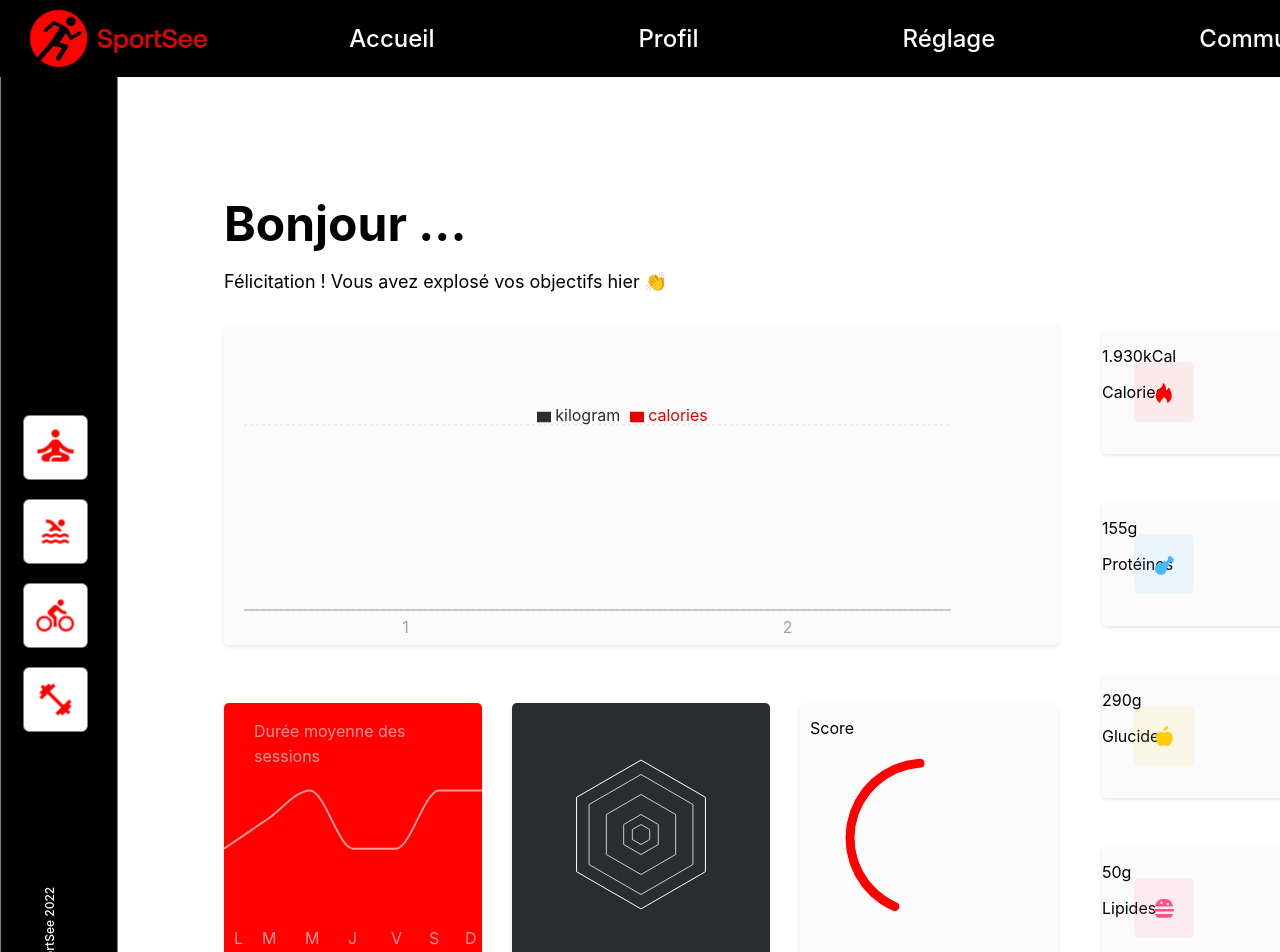
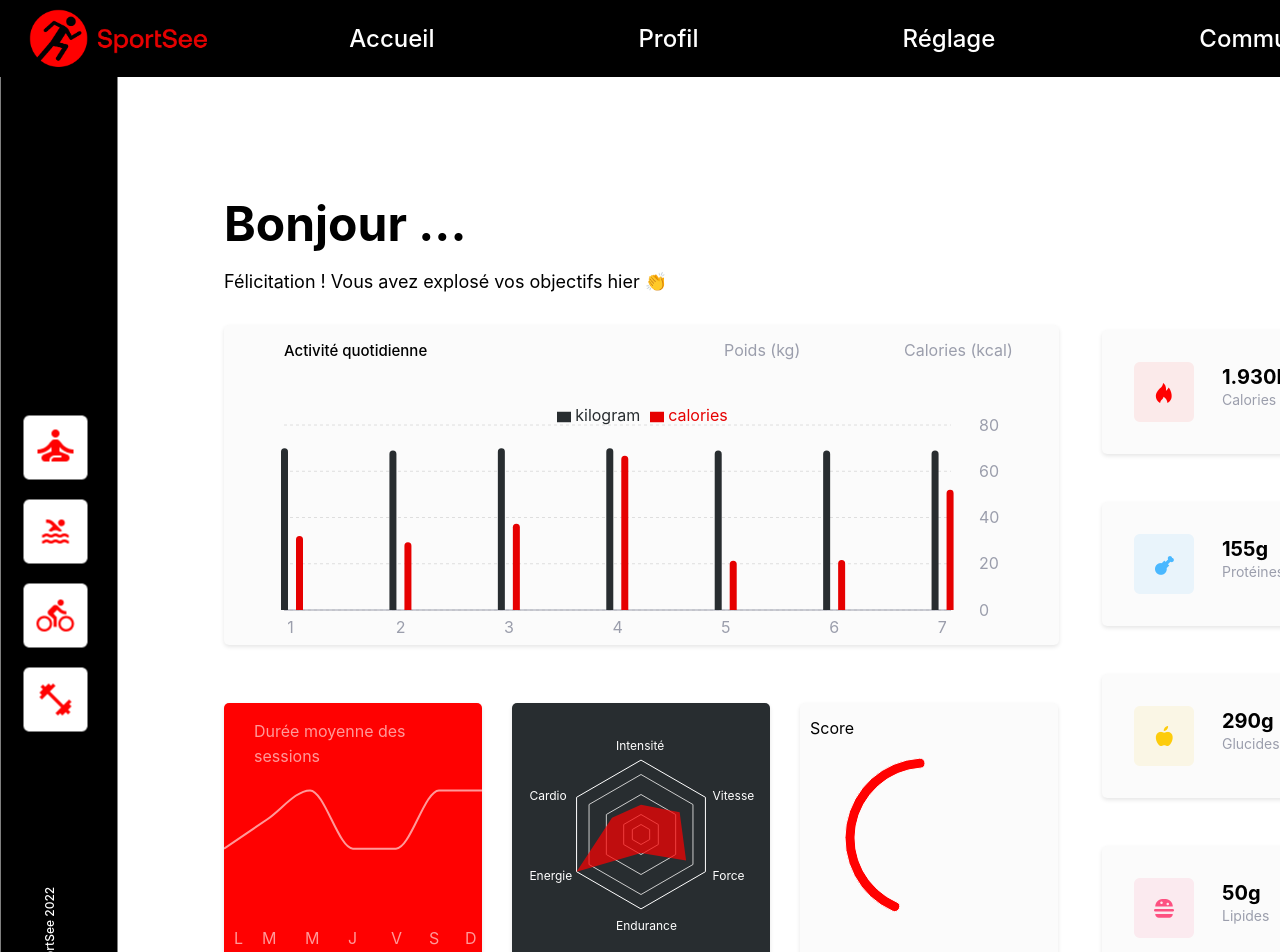
Before and after one commit to JohanLowenski/SportSee, a React (Create React App) app: page / in a window 1280 px wide. Shown: the top 952 px of the page. Built offline with nearby package versions, Linux system fonts and the light colour scheme.

Commit message:
Modification radar

```diff
--- a/src/components/css/alimentation.css
+++ b/src/components/css/alimentation.css
@@ -40,4 +40,15 @@
 }
 .section_alimentation .section_text {
   position: absolute;
+  left: 120px;
+  top: 15px;
 }
+.section_alimentation .section_text .section_text-number {
+  font-weight: 700;
+  font-size: 20px;
+  margin-bottom: -12px;
+}
+.section_alimentation .section_text .section_text-title {
+  color: #9b9eac;
+  font-size: 14px;
+}
--- a/src/components/radar.js
+++ b/src/components/radar.js
@@ -1,17 +1,8 @@
 // import PropTypes from "prop-types";
 import { Radar, RadarChart, PolarGrid, PolarAngleAxis, ResponsiveContainer } from "recharts";
 
-const Spider = (props) => {
-  const USER_PERFORMANCE = {
-    kind: {
-      1: "cardio",
-      2: "energy",
-      3: "endurance",
-      4: "strength",
-      5: "speed",
-      6: "intensity",
-    },
-    data: [
+const Spider = () => {
+  const data = [
     {
       value: 80,
       kind: 1,
@@ -36,20 +27,59 @@ const Spider = (props) => {
       value: 90,
       kind: 6,
     },
-    ],
-  };
-  const renderCustomAxisTick = ({ x, y, payload }) => {
-    console.log(payload);
-    const kind = payload.kind;
+  ];
+
+  const RADIAN = Math.PI / 180;
+  const renderCustomAxisTick = ({ cx, cy, payload }) => {
+    const radius = 100;
+    let x = cx + radius * Math.cos(-payload.coordinate * RADIAN);
+    let y = cy + radius * Math.sin(-payload.coordinate * RADIAN);
+    /* Adding 10 to the y value of the text. */
+    let kind = "";
+    switch (payload.value) {
+      case 1:
+        kind = "Intensité";
+        y += 10;
+        break;
+      case 2:
+        kind = "Vitesse";
+        y += 10;
+        x += 10;
+        break;
+      case 3:
+        kind = "Force";
+        y -= 10;
+        x += 10;
+        break;
+      case 4:
+        kind = "Endurance";
+        y -= 10;
+        break;
+      case 5:
+        kind = "Energie";
+        y -= 10;
+        break;
+      case 6:
+        kind = "Cardio";
+        y += 10;
+        break;
+      default:
+        break;
+    }
+
     return (
-      <text x={x - 5} y={y + 15}>
+      <text x={x - 25} y={y + 5} fill="#fff" fontSize={12}>
         {kind}
       </text>
     );
   };
+  // const renderCustomizedLabel = ({ cx, cy, midAngle, innerRadius, outerRadius, percent, index }) => {
+  //   const radius = innerRadius + (outerRadius - innerRadius) * 0.5;
+  //   const x = cx + radius * Math.cos(-midAngle * RADIAN);
+  //   const y = cy + radius * Math.sin(-midAngle * RADIAN);
   return (
     <ResponsiveContainer width="100%" height="100%">
-      <RadarChart cx="50%" cy="50%" outerRadius="60%" data={USER_PERFORMANCE.data}>
+      <RadarChart cx="50%" cy="50%" outerRadius="60%" data={data}>
         <PolarGrid polarRadius={[10, 20, 40, 60]} radialLines={false} />
         <PolarAngleAxis
           dataKey="kind"
@@ -57,9 +87,10 @@ const Spider = (props) => {
           tickLine={false}
           dy={4}
           tick={renderCustomAxisTick}
+
           // tick={{ fontSize: 12, fontWeight: 500 }}
         />
-        <Radar dataKey="A" fillOpacity={0.7} stroke="transparent" fill="#ff0101" />
+        <Radar dataKey="value" fillOpacity={0.7} stroke="transparent" fill="#ff0101" />
       </RadarChart>
     </ResponsiveContainer>
   );
--- a/src/components/scss/alimentation.scss
+++ b/src/components/scss/alimentation.scss
@@ -41,5 +41,16 @@
   }
   .section_text {
     position: absolute;
+    left: 120px;
+    top: 15px;
+    .section_text-number {
+      font-weight: 700;
+      font-size: 20px;
+      margin-bottom: -12px;
+    }
+    .section_text-title {
+      color: #9b9eac;
+      font-size: 14px;
+    }
   }
 }
--- a/src/components/useractivity.js
+++ b/src/components/useractivity.js
@@ -1,45 +1,44 @@
 // import PropTypes from "prop-types";
 import { BarChart, Bar, XAxis, YAxis, CartesianGrid, Tooltip, Legend, ResponsiveContainer } from "recharts";
-import { USER_ACTIVITY } from "../info";
-
+// import { USER_ACTIVITY } from "../info";
 const Activities = () => {
-  // const USER_ACTIVITY = [
-  //   {
-  //     day: "2020-07-01",
-  //     kilogram: 70,
-  //     calories: 240,
-  //   },
-  //   {
-  //     day: "2020-07-02",
-  //     kilogram: 69,
-  //     calories: 220,
-  //   },
-  //   {
-  //     day: "2020-07-03",
-  //     kilogram: 70,
-  //     calories: 280,
-  //   },
-  //   {
-  //     day: "2020-07-04",
-  //     kilogram: 70,
-  //     calories: 500,
-  //   },
-  //   {
-  //     day: "2020-07-05",
-  //     kilogram: 69,
-  //     calories: 160,
-  //   },
-  //   {
-  //     day: "2020-07-06",
-  //     kilogram: 69,
-  //     calories: 162,
-  //   },
-  //   {
-  //     day: "2020-07-07",
-  //     kilogram: 69,
-  //     calories: 390,
-  //   },
-  // ];
+  const USER_ACTIVITY = [
+    {
+      day: "2020-07-01",
+      kilogram: 70,
+      calories: 240,
+    },
+    {
+      day: "2020-07-02",
+      kilogram: 69,
+      calories: 220,
+    },
+    {
+      day: "2020-07-03",
+      kilogram: 70,
+      calories: 280,
+    },
+    {
+      day: "2020-07-04",
+      kilogram: 70,
+      calories: 500,
+    },
+    {
+      day: "2020-07-05",
+      kilogram: 69,
+      calories: 160,
+    },
+    {
+      day: "2020-07-06",
+      kilogram: 69,
+      calories: 162,
+    },
+    {
+      day: "2020-07-07",
+      kilogram: 69,
+      calories: 390,
+    },
+  ];
   const renderCustomAxisTick = ({ x, y, payload }) => {
     const dayX = payload.index + 1;
     return (
@@ -55,19 +54,27 @@ const Activities = () => {
         margin={{
           top: 80,
           right: 48,
-          left: 20,
+          left: 60,
           bottom: 5,
         }}
         barGap={8}
       >
+        <text x={60} y={31} fontSize={15} fontWeight={500}>
+          Activité quotidienne
+        </text>
+        <text className="cal" x={680} y={31} fill="#9B9EAC">
+          Calories (kcal)
+        </text>
+        <text className="kilo" x={500} y={31} fill="#9B9EAC">
+          Poids (kg)
+        </text>
         <CartesianGrid strokeDasharray="3 3" vertical={false} stroke="#dedede" />
         <XAxis
           dataKey="day"
           dy={5}
           tickLine={false}
           tick={renderCustomAxisTick}
-          // tick={{ fontSize: 14, fontWeight: 500, renderCustomAxisTick }}
-          padding={{ left: -27, right: -27 }}
+          padding={{ left: -46, right: -46 }}
           stroke="#9B9EAC"
         />
         <YAxis yAxisId="kg" orientation="right" stroke="#9B9EAC" axisLine={false} tickLine={false} dx={20} />
```
Lines whose indentation alone changed are shown as unchanged.
